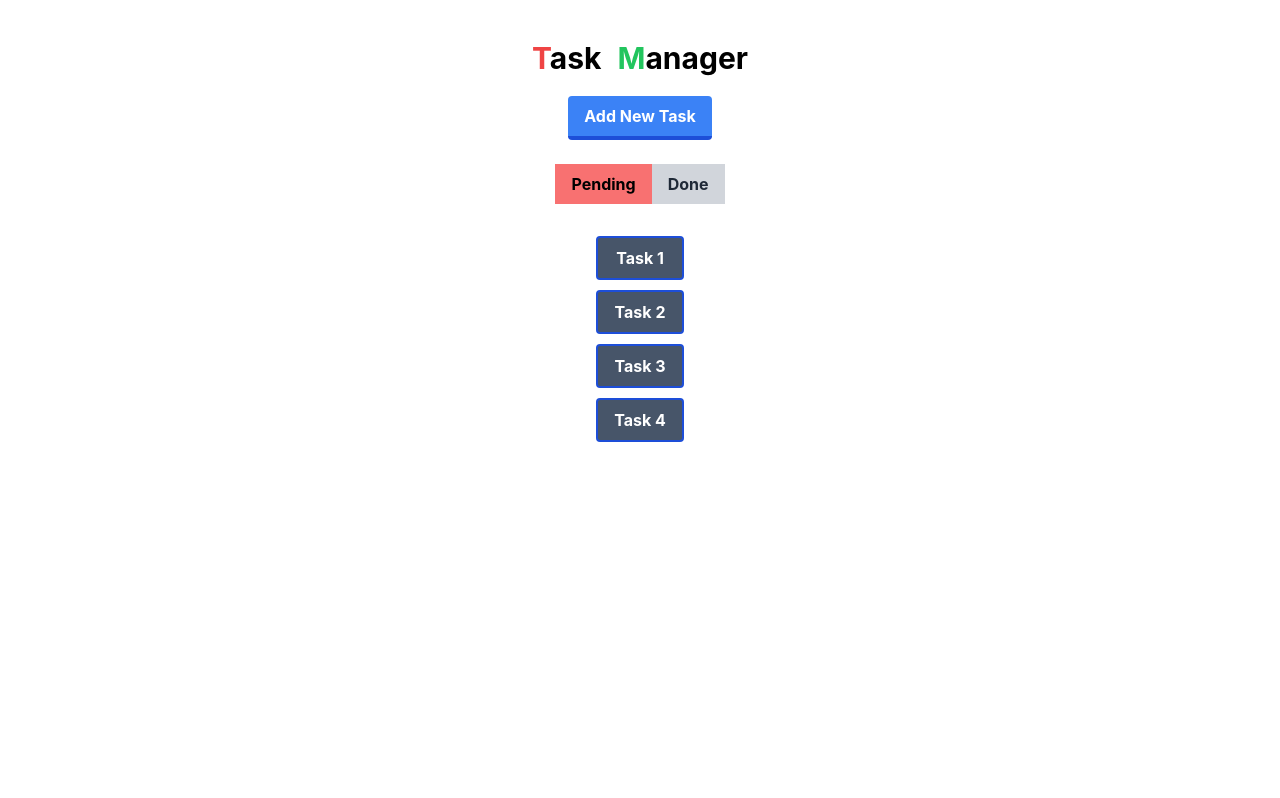
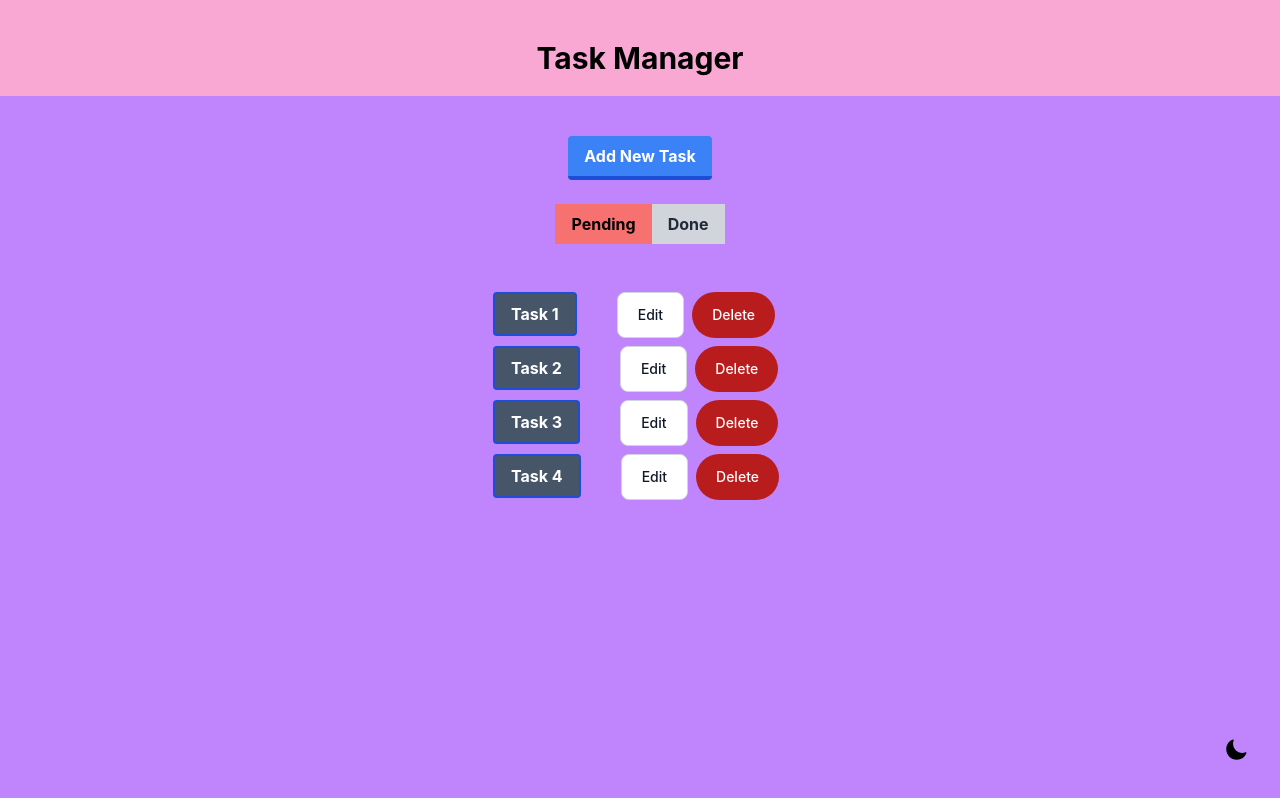
Before and after one commit to KanniShashankh/Taskmanager, a React (Create React App) app in the folder app/: page / in a window 1280 px wide. Built offline with nearby package versions, Linux system fonts and the light colour scheme.

Commit message:
dark mode Single Page Support

```diff
--- a/app/package.json
+++ b/app/package.json
@@ -16,6 +16,7 @@
     "react-dom": "^18.2.0",
     "react-router-dom": "^6.6.1",
     "react-scripts": "5.0.1",
+    "react-spring": "^9.6.1",
     "typescript": "^4.4.2",
     "web-vitals": "^2.1.0"
   },
--- a/app/src/App.css
+++ b/app/src/App.css
@@ -11,6 +11,62 @@
   .App-logo {
     animation: App-logo-spin infinite 20s linear;
   }
+}
+
+* {
+  box-sizing: border-box;
+}
+body {
+  display: flex;
+  justify-content: center;
+  align-items: center;
+  height: 100vh;
+  margin: 0;
+  transition: background 0.2s linear;
+}
+body.dark {
+  background-color: #292c35;
+}
+.checkbox {
+  opacity: 0;
+  position: absolute;
+}
+
+.label {
+  width: 50px;
+  height: 26px;
+  background-color:#111;
+  display: flex;
+  border-radius:50px;
+  align-items: center;
+  justify-content: space-between;
+  padding: 5px;
+  position: relative;
+  transform: scale(1.5);
+}
+
+.ball {
+  width: 20px;
+  height: 20px;
+  background-color: white;
+  position: absolute;
+  top: 2px;
+  left: 2px;
+  border-radius: 50%;
+  transition: transform 0.2s linear;
+}
+
+/*  target the elemenent after the label*/
+.checkbox:checked + .label .ball{
+  transform: translateX(24px);
+}
+
+.fa-moon {
+  color: pink;
+}
+
+.fa-sun {
+  color: yellow;
 }
 
 .App-header {
--- a/app/src/components/DoneList.tsx
+++ b/app/src/components/DoneList.tsx
@@ -3,12 +3,17 @@
 const numbers: String[] = ['Task 1', 'Task 2', 'Task 3', 'Task 4'];
 
 const listItems = numbers.map((item) =>
-<li className="self-center mb-2.5 transition ease-in-out delay-150 hover:-translate-y-1 hover:scale-110 hover:bg-indigo-500 duration-300 border-spacing-x-2px bg-slate-600 pb-2 text-white font-bold py-2 px-4 border-2 border-blue-700 hover:border-blue-500 rounded">{item}</li>
+<div className="flex flex-row">
+<li className="w-max float-left mr-2 self-center mb-2.5 transition ease-in-out delay-150 hover:-translate-y-1 hover:scale-110 hover:bg-indigo-500 duration-125 border-spacing-x-2px bg-slate-600 pb-2 text-white font-bold py-2 px-4 border-2 border-blue-700 hover:border-blue-500 rounded">{item}</li>
+  <button type="button" className="ml-8 text-gray-900 bg-white border border-gray-300 focus:outline-none hover:bg-gray-100 focus:ring-4 focus:ring-gray-200 font-medium rounded-lg text-sm px-5 py-2.5 mr-2 mb-2 dark:bg-gray-800 dark:text-white dark:border-gray-600 dark:hover:bg-gray-700 dark:hover:border-gray-600 dark:focus:ring-gray-700">Edit</button>
+  <button type="button" className="text-white bg-red-700 hover:bg-red-800 focus:outline-none focus:ring-4 focus:ring-red-300 font-medium rounded-full text-sm px-5 py-2.5 text-center mr-2 mb-2 dark:bg-red-600 dark:hover:bg-red-700 dark:focus:ring-red-900">Delete</button>
+</div>
 );
+
 
 function DoneList() {
     return (
-      <div className="mx-auto hover:space-x-8 min-w-fit max-w-sm pt-6 place-items-center items-center flex flex-col gap-x-1 ">
+      <div className="mx-auto hover:space-x-8 min-w-fit max-w-sm pt-10 place-items-center items-center flex flex-col gap-x-1 ">
           <ul> {listItems} </ul>
       </div>
     );
--- a/app/src/components/PendingList.tsx
+++ b/app/src/components/PendingList.tsx
@@ -18,15 +18,22 @@ function DoneList() {
   let numbers: string[] = [];
 
   numbers.push(GetData())
+
+
   const listItems = numbers.map((item) =>
-<li style={{"width":500}} className="self-center mb-2.5 transition ease-in-out delay-150 hover:-translate-y-1 hover:scale-110 hover:bg-indigo-500 duration-300 border-spacing-x-2px bg-slate-600 pb-2 text-white font-bold py-2 px-4 border-2 border-blue-700 hover:border-blue-500 rounded">{item}</li>
+<div className="flex flex-row">
+<li className="w-max float-left mr-2 self-center mb-2.5 transition ease-in-out delay-150 hover:-translate-y-1 hover:scale-110 hover:bg-indigo-500 duration-125 border-spacing-x-2px bg-slate-600 pb-2 text-white font-bold py-2 px-4 border-2 border-blue-700 hover:border-blue-500 rounded">{item}</li>
+  <button type="button" className="ml-8 text-gray-900 bg-white border border-gray-300 focus:outline-none hover:bg-gray-100 focus:ring-4 focus:ring-gray-200 font-medium rounded-lg text-sm px-5 py-2.5 mr-2 mb-2 dark:bg-gray-800 dark:text-white dark:border-gray-600 dark:hover:bg-gray-700 dark:hover:border-gray-600 dark:focus:ring-gray-700">Edit</button>
+  <button type="button" className="text-white bg-red-700 hover:bg-red-800 focus:outline-none focus:ring-4 focus:ring-red-300 font-medium rounded-full text-sm px-5 py-2.5 text-center mr-2 mb-2 dark:bg-red-600 dark:hover:bg-red-700 dark:focus:ring-red-900">Delete</button>
+</div>
 );
-  return (
 
-    <div className="mx-auto hover:space-x-8 min-w-fit max-w-sm pt-6 place-items-center items-center flex flex-col gap-x-1" >
-          <ul> {listItems} </ul>
-    </div>
-  );
+
+return (
+  <div className="mx-auto hover:space-x-8 min-w-fit max-w-sm pt-10 place-items-center items-center flex flex-col gap-x-1 ">
+      <ul> {listItems} </ul>
+  </div>
+);
 }
 
 export default DoneList;
--- /dev/null
+++ b/app/src/components/small/icons.tsx
@@ -0,0 +1,21 @@
+
+export function DayMode() {
+    return (
+        <svg xmlns="http://www.w3.org/2000/svg" viewBox="0 0 24 24" fill="currentColor" className="w-6 h-6">
+        <path d="M12 2.25a.75.75 0 01.75.75v2.25a.75.75 0 01-1.5 0V3a.75.75 0 01.75-.75zM7.5 12a4.5 4.5 0 119 0 4.5 4.5 0 01-9 0zM18.894 6.166a.75.75 0 00-1.06-1.06l-1.591 1.59a.75.75 0 101.06 1.061l1.591-1.59zM21.75 12a.75.75 0 01-.75.75h-2.25a.75.75 0 010-1.5H21a.75.75 0 01.75.75zM17.834 18.894a.75.75 0 001.06-1.06l-1.59-1.591a.75.75 0 10-1.061 1.06l1.59 1.591zM12 18a.75.75 0 01.75.75V21a.75.75 0 01-1.5 0v-2.25A.75.75 0 0112 18zM7.758 17.303a.75.75 0 00-1.061-1.06l-1.591 1.59a.75.75 0 001.06 1.061l1.591-1.59zM6 12a.75.75 0 01-.75.75H3a.75.75 0 010-1.5h2.25A.75.75 0 016 12zM6.697 7.757a.75.75 0 001.06-1.06l-1.59-1.591a.75.75 0 00-1.061 1.06l1.59 1.591z" />
+      </svg>
+
+
+    );
+  }
+
+
+
+export function DarkMode() {
+return (
+        <svg xmlns="http://www.w3.org/2000/svg" viewBox="0 0 24 24" fill="currentColor" className="w-6 h-6">
+  <path fillRule="evenodd" d="M9.528 1.718a.75.75 0 01.162.819A8.97 8.97 0 009 6a9 9 0 009 9 8.97 8.97 0 003.463-.69.75.75 0 01.981.98 10.503 10.503 0 01-9.694 6.46c-5.799 0-10.5-4.701-10.5-10.5 0-4.368 2.667-8.112 6.46-9.694a.75.75 0 01.818.162z" clipRule="evenodd" />
+</svg>
+
+);
+}
--- a/app/src/view_models/Home.tsx
+++ b/app/src/view_models/Home.tsx
@@ -3,17 +3,25 @@ import DoneList from '../components/DoneList';
 import PendingList from '../components/PendingList'
 import { DefColor, GreenColor, RedColor } from '../components/small/ColorButtons';
 import { useNavigate } from "react-router-dom";
+import { DarkMode, DayMode } from '../components/small/icons';
 
 
 function Home() {
-  const [check, setCheck] = useState(true );
+  const [check, setCheck] = useState(true);
+  const [darkToggle, setDarkToggle] = React.useState(false)
 
   function ValidateState(){
     return (check) ? <DoneList></DoneList> : <PendingList></PendingList>
   }
 
+
+  if (localStorage.theme === 'dark' || (!('theme' in localStorage) && window.matchMedia('(prefers-color-scheme: dark)').matches)) {
+    document.documentElement.classList.add('dark')
+  } else {
+    document.documentElement.classList.remove('dark')
+  }
+
   function ColorNav(props : {name : string}){
-
     if(props.name === "Pending"){
       return (check) ? <RedColor></RedColor> : <DefColor name = {props.name} ></DefColor>
     }
@@ -21,22 +29,35 @@ function Home() {
       return (!check) ? <GreenColor></GreenColor> : <DefColor name = {props.name} ></DefColor>
     }
   }
-  const navi = useNavigate()
+    const navi = useNavigate()
 
     const MakeTask = () => {
       navi('/NewTask')
     }
 
+    function ValidateTheme(){
+      return (localStorage.theme === 'dark') ? <DayMode></DayMode> : <DarkMode></DarkMode>
+    }
+
+
+
+
+    const ChangeTheme = () => {
+      if(localStorage.theme === 'dark') localStorage.theme = 'light'
+      else localStorage.theme = 'dark'
+      setDarkToggle(!darkToggle)
+    }
+
 
     return (
-      <div className="App">
-        <div className="flex pb-5 pt-10 justify-center space-x-4 auto-rows-auto font-bold text-3xl">
-            <h1 className="first-letter:text-red-500	"> Task</h1>
-            <h1 className=" first-letter:text-green-500"> Manager</h1>
+      <div className="App bg-purple-400 dark:bg-black text-black dark:text-white h-screen	w-screen">
+        <div className="bg-pink-300 mb-10 dark:bg-slate-800 flex pb-5 pt-10 justify-center space-x-4 auto-rows-auto font-bold text-3xl text-black dark:text-white">
+            <h1 className="bold "> Task Manager</h1>
         </div>
         <button onClick={MakeTask} className=" bg-blue-500 hover:bg-blue-400 text-white font-bold py-2 px-4 border-b-4 border-blue-700 hover:border-blue-500 rounded">Add New Task</button>
 
       <br></br>
+
 
 
       <div className="inline-flex pt-4">
@@ -47,9 +68,22 @@ function Home() {
           <ColorNav name = "Done"></ColorNav>
           </button>
     </div>
+
+
       <ValidateState/>
 
+
+      <div className="absolute bottom-8 right-8">
+        <button onClick={ChangeTheme} className="items-center">
+            <ValidateTheme></ValidateTheme>
+          </button>
       </div>
+
+      </div>
+
+
+
+
     );
   }
 
--- a/app/src/view_models/NewTask.tsx
+++ b/app/src/view_models/NewTask.tsx
@@ -1,25 +1,61 @@
+import React from "react";
+import { useNavigate } from "react-router-dom";
+import { DarkMode, DayMode } from "../components/small/icons";
+
+
+
 function NewTask() {
+
+  const [darkToggle, setDarkToggle] = React.useState(false)
+
+
+    const navi = useNavigate()
+
+    const GoHome = () => {
+      navi('/')
+    }
+
+    const ChangeTheme = () => {
+      if(localStorage.theme === 'dark') localStorage.theme = 'light'
+      else localStorage.theme = 'dark'
+      setDarkToggle(!darkToggle)
+    }
+
+    function ValidateTheme(){
+      return (localStorage.theme === 'dark') ? <DayMode></DayMode> : <DarkMode></DarkMode>
+    }
+
+
+
+
     return (
-      <div className="App">
-              <nav className="flex sm:justify-left space-x-4">
-        {[
-          ['Home', '/'],
-        ].map(([title, url]) => (
-          <a href={url} className="rounded-lg px-3 py-2 text-slate-700 font-medium hover:bg-slate-100 hover:text-slate-900">{title}</a>
-        ))}
-      </nav>
-        <p> Here you can add tasks into your list. </p>
-        <div>
-              <form>
-        <label className="block">
-          <span className="block text-sm font-medium text-slate-700">Social Security Number</span>
-          <input className="border-slate-200 placeholder-slate-400 contrast-more:border-slate-400 contrast-more:placeholder-slate-500"/>
-          <p className="mt-2 opacity-10 contrast-more:opacity-100 text-slate-600 text-sm">
-            We need this to steal your identity.
-          </p>
-        </label>
-      </form>
+
+      <div className="App bg-white dark:bg-black text-black dark:text-white h-screen w-screen	place-self-center ">
+
+      <div className="bg-blue mb-10 dark:bg-slate-800 flex pb-5 pt-10 justify-center space-x-4 auto-rows-auto font-bold text-3xl text-black dark:text-white">
+            <h1 className="first-letter:text-red-500 "> Task</h1>
+            <h1 className=" first-letter:text-green-500"> Manager</h1>
         </div>
+
+
+
+      <div className="flex flex-row space-x-4 justify-center items-center">
+        <button className="py-2 px-4 bg-blue-500 text-white font-semibold rounded-lg shadow-md hover:bg-blue-700 focus:outline-none focus:ring-2 focus:ring-blue-400 focus:ring-opacity-75">
+          Save changes
+        </button>
+        <button onClick={GoHome} className="py-2 px-4 bg-blue-500 text-white font-semibold rounded-lg shadow-md hover:bg-blue-700 focus:outline-none focus:ring-2 focus:ring-blue-400 focus:ring-opacity-75">
+          Back to Home
+        </button>
+      </div>
+
+
+      <div className="absolute bottom-8 right-8">
+        <button onClick={ChangeTheme} className="items-center">
+            <ValidateTheme></ValidateTheme>
+          </button>
+      </div>
+
+
       </div>
     );
   }
--- a/app/tailwind.config.js
+++ b/app/tailwind.config.js
@@ -7,4 +7,5 @@ module.exports = {
     extend: {},
   },
   plugins: [],
+  darkMode: 'class',
 }
```
Also changed, not shown: 1 other file (tests, documents, lock files or other folders).
